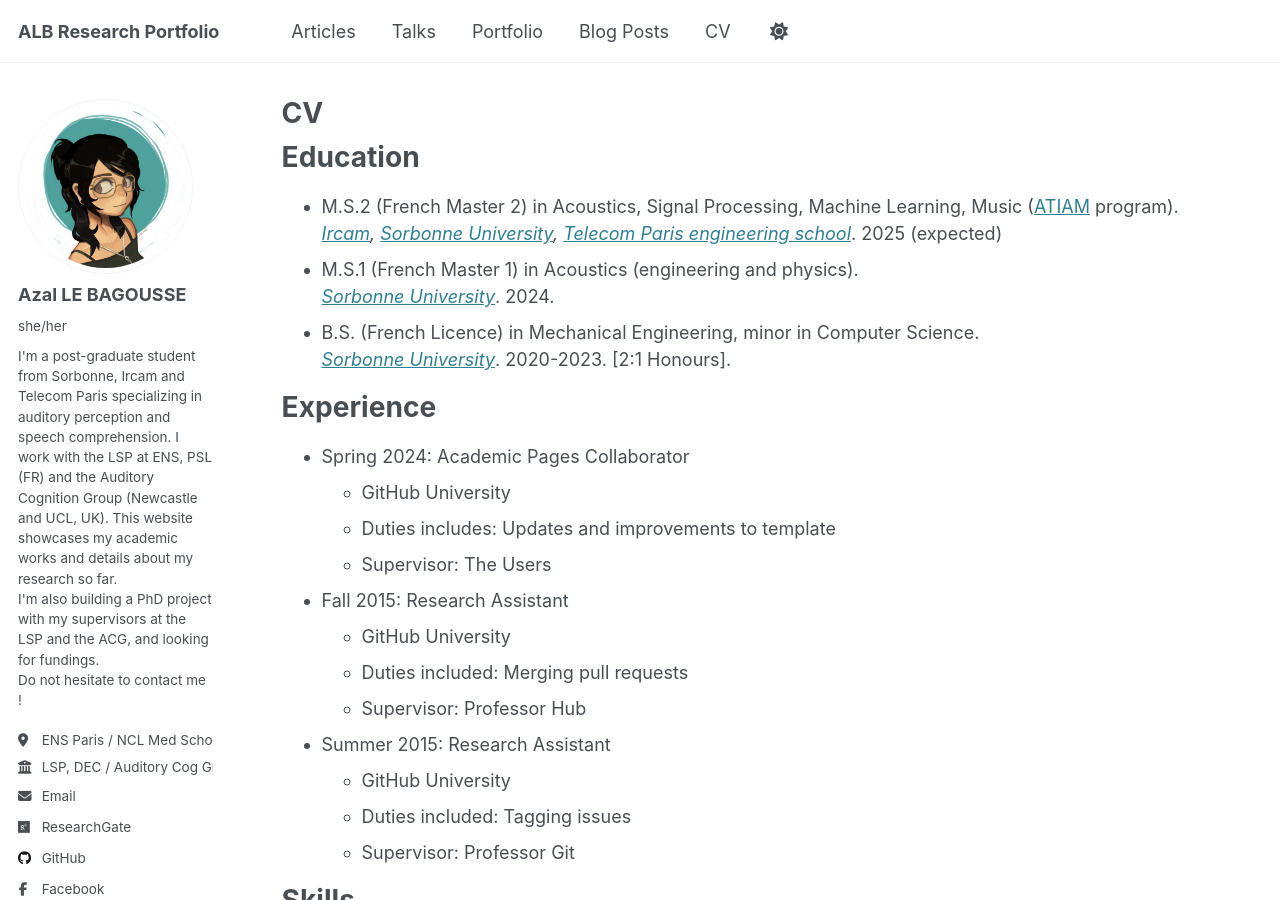
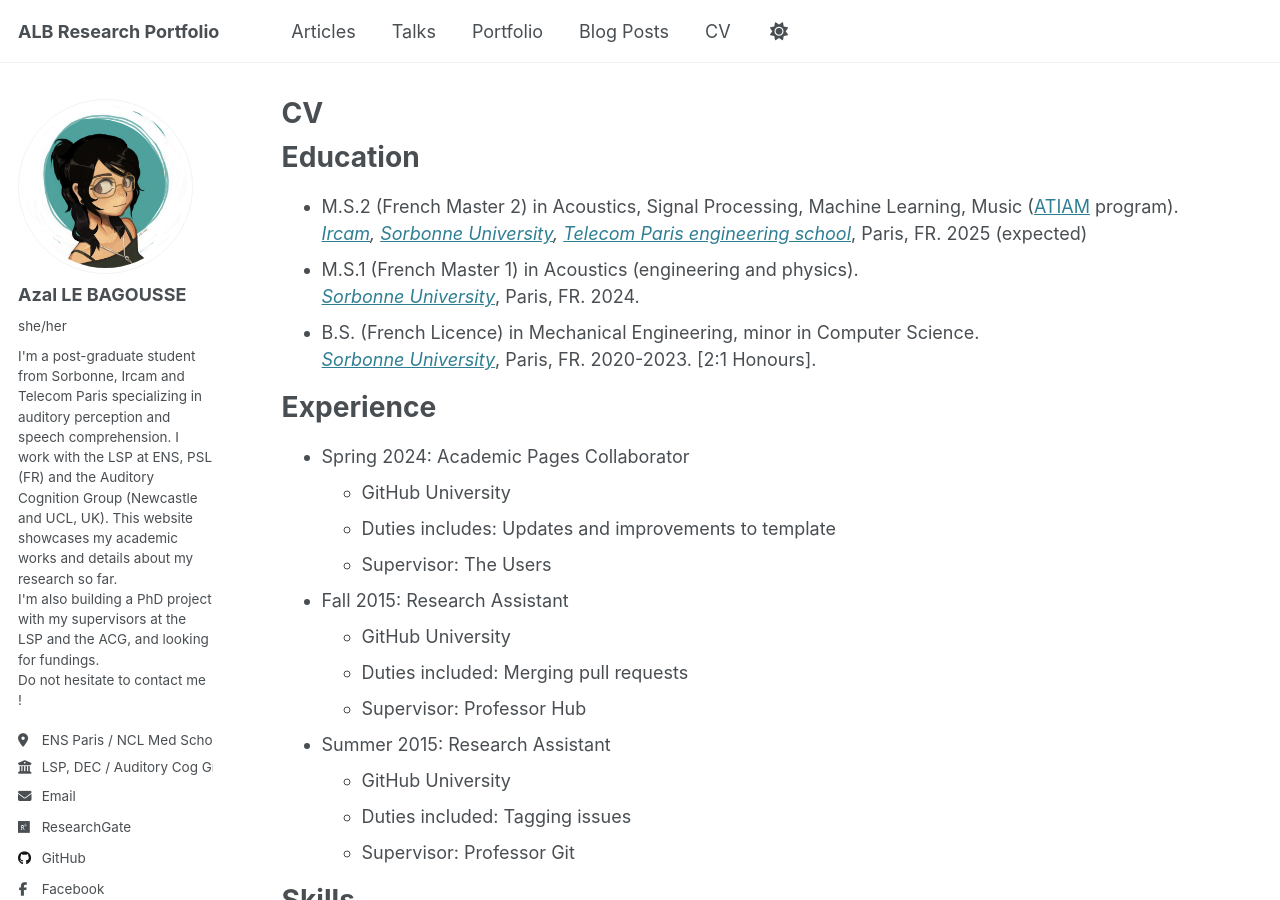
Before and after one commit to azallb/azallb.github.io, a Jekyll site: the page built from _pages/cv.md, in a window 1280 px wide and 900 px high. Built offline with Jekyll 4.4.1, drawn with Linux system fonts in a browser that asks for light colours.

Commit message:
talk update

```diff
--- a/_pages/cv.md
+++ b/_pages/cv.md
@@ -12,11 +12,11 @@ redirect_from:
 Education
 ======
 * M.S.2 (French Master 2) in Acoustics, Signal Processing, Machine Learning, Music ([ATIAM](http://www.atiam.ircam.fr/en/) program). <br>
- *[Ircam](https://www.ircam.fr/), [Sorbonne University](https://sciences.sorbonne-universite.fr/en), [Telecom Paris engineering school](https://www.telecom-paris.fr/en/home)*. 2025 (expected)
+ *[Ircam](https://www.ircam.fr/), [Sorbonne University](https://sciences.sorbonne-universite.fr/en), [Telecom Paris engineering school](https://www.telecom-paris.fr/en/home)*, Paris, FR. 2025 (expected)
 * M.S.1 (French Master 1) in Acoustics (engineering and physics). <br>
-  *[Sorbonne University](https://sciences.sorbonne-universite.fr/en)*. 2024.
+  *[Sorbonne University](https://sciences.sorbonne-universite.fr/en)*, Paris, FR. 2024.
 * B.S. (French Licence) in Mechanical Engineering, minor in Computer Science. <br>
-  *[Sorbonne University](https://sciences.sorbonne-universite.fr/en)*. 2020-2023. [2:1 Honours].
+  *[Sorbonne University](https://sciences.sorbonne-universite.fr/en)*, Paris, FR. 2020-2023. [2:1 Honours].
 
 Experience
 ======
```
